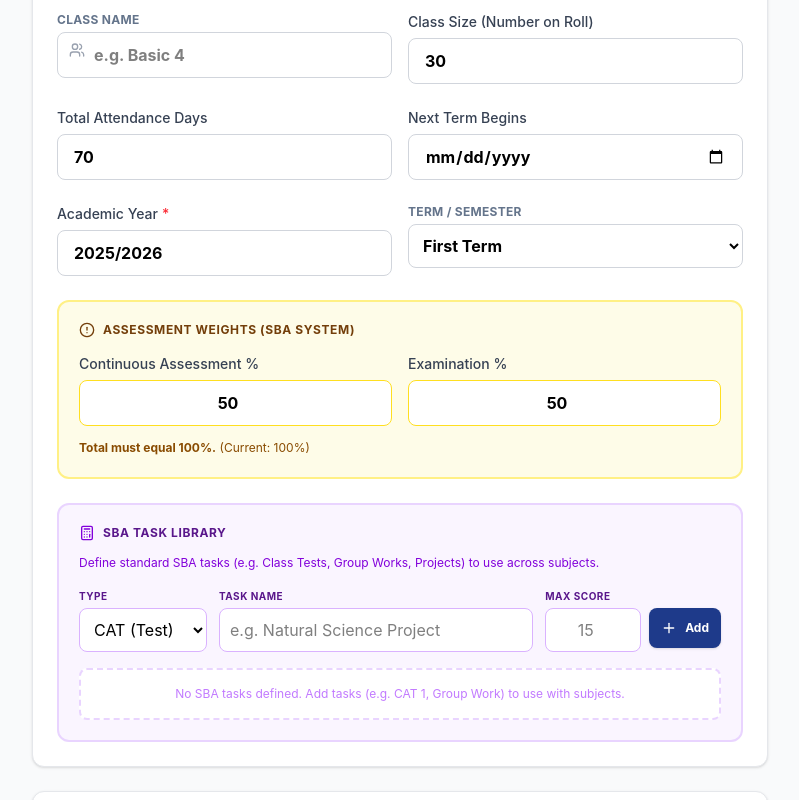
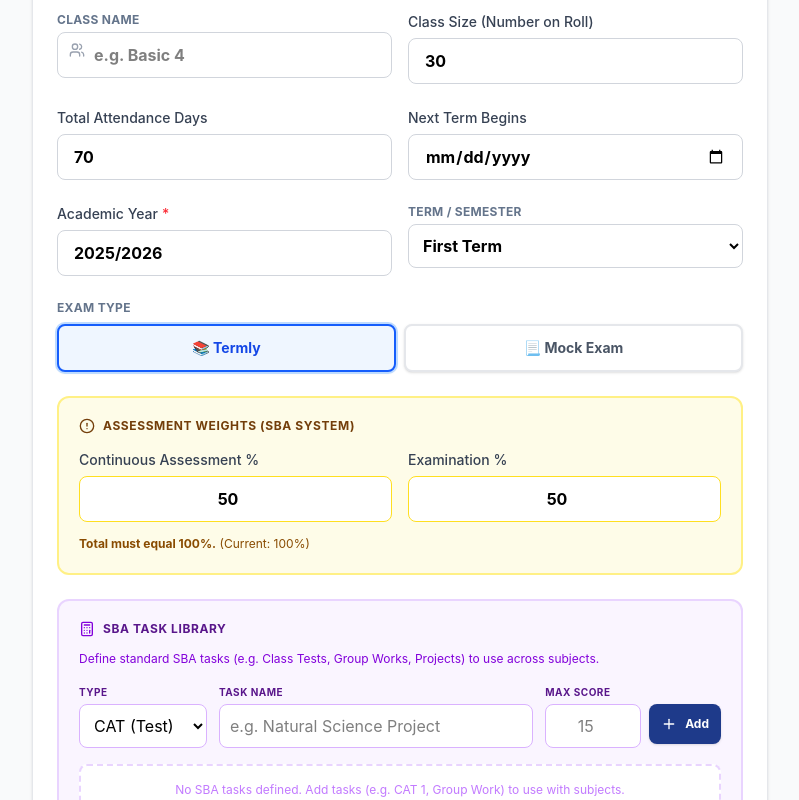
Before and after one commit to adamtoffic/repota, a React (Vite) app: page /settings in a window 1280 px wide. Shown: the part 934-1734 px from the top of the page, without its empty margins (240-1039 px from the left). Built offline with nearby package versions, Linux system fonts and the light colour scheme.

Commit message:
feat: add exam type selector and hide SBA sections in mock mode

```diff
--- a/src/pages/Settings.tsx
+++ b/src/pages/Settings.tsx
@@ -31,6 +31,7 @@ import type {
   AcademicPeriod,
   ClassScoreComponentConfig,
   AssessmentCategory,
+  ExamType,
 } from "../types";
 import { ScrollButton } from "../components/ScrollButton";
 import { AutoSaveIndicator } from "../components/AutoSaveIndicator";
@@ -656,7 +657,49 @@ export function Settings() {
               </div>
             </div>
 
-            {/* GRADING CONFIG - SBA RENAMED */}
+            {/* EXAM TYPE SELECTOR */}
+            <div>
+              <label className="text-muted mb-2 block text-xs font-bold tracking-wide uppercase">
+                Exam Type
+              </label>
+              <div className="grid grid-cols-2 gap-2">
+                {(["TERMLY", "MOCK"] as ExamType[]).map((type) => (
+                  <button
+                    key={type}
+                    type="button"
+                    onClick={() => {
+                      const isMock = type === "MOCK";
+                      setFormData({
+                        ...formData,
+                        examType: type,
+                        classScoreMax: isMock ? 0 : 50,
+                        examScoreMax: isMock ? 100 : 50,
+                      });
+                    }}
+                    className={`rounded-lg border-2 px-3 py-3 text-sm font-bold shadow-sm transition-all active:scale-95 ${
+                      (formData.examType ?? "TERMLY") === type
+                        ? type === "MOCK"
+                          ? "border-amber-500 bg-amber-50 text-amber-700 ring-2 ring-amber-200"
+                          : "border-blue-600 bg-blue-50 text-blue-700 ring-2 ring-blue-200"
+                        : "border-gray-200 bg-white text-gray-600 hover:border-gray-300 hover:bg-gray-50/50"
+                    }`}
+                  >
+                    {type === "TERMLY" ? "📚 Termly" : "📃 Mock Exam"}
+                  </button>
+                ))}
+              </div>
+              {formData.examType === "MOCK" && (
+                <div className="mt-3 flex gap-2 rounded-lg bg-amber-50 p-3 text-xs leading-relaxed text-amber-800">
+                  <AlertCircle className="h-4 w-4 shrink-0 text-amber-600" />
+                  <p>
+                    <strong>Mock Exam mode:</strong> Only exam scores (0–100) are recorded. Class
+                    scores and SBA components are disabled. Grades use the same system.
+                  </p>
+                </div>
+              )}
+            </div>
+            {/* GRADING CONFIG - SBA RENAMED — hidden in mock exam mode */}
+            {formData.examType !== "MOCK" && (
             <div className="rounded-xl border-2 border-yellow-200 bg-yellow-50 p-4 sm:p-5">
               <h3 className="mb-4 flex items-center gap-2 text-xs font-bold tracking-wider text-yellow-900 uppercase">
                 <AlertCircle className="h-4 w-4" /> Assessment Weights (SBA System)
@@ -706,8 +749,10 @@ export function Settings() {
                 {(formData.classScoreMax || 0) + (formData.examScoreMax || 0)}%)
               </p>
             </div>
+            )}
 
-            {/* CLASS SCORE COMPONENTS - SBA RENAMED - RESPONSIVE FIXED */}
+            {/* CLASS SCORE COMPONENTS - SBA RENAMED - RESPONSIVE FIXED — hidden in mock exam mode */}
+            {formData.examType !== "MOCK" && (
             <div className="rounded-xl border-2 border-purple-200 bg-purple-50 p-4 sm:p-5">
               <div className="mb-3 flex items-center gap-2">
                 <Calculator className="h-4 w-4 text-purple-700" />
@@ -845,6 +890,7 @@ export function Settings() {
                 </div>
               )}
             </div>
+            )}
           </div>
         </div>
 
```
